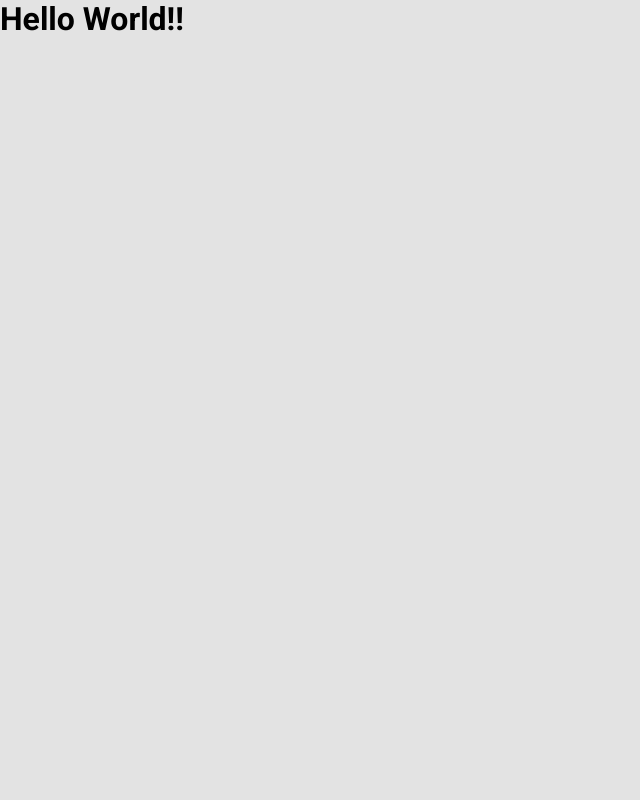
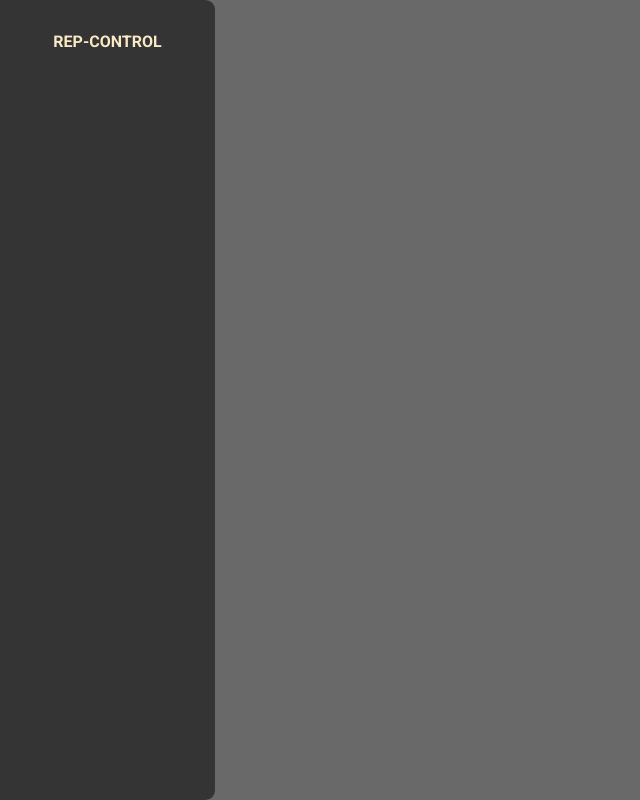
Before and after one commit to jp-freitas/rep-control, a React (Create React App) app: page / in a window 1280 px wide. Shown: the whole page, without its empty margins (0-640 px from the left). Built offline with nearby package versions, Linux system fonts and the light colour scheme.

Commit message:
Starting the layout development

```diff
--- a/src/App.tsx
+++ b/src/App.tsx
@@ -1,9 +1,10 @@
+import { Sidebar } from './components/Sidebar';
 import { GlobalStyle } from './styles/global';
 
 export function App() {
   return (
     <div className="App">
-      <h1>Hello World!!</h1>
+      <Sidebar />
       <GlobalStyle />
     </div>
   );
--- /dev/null
+++ b/src/components/Sidebar/index.tsx
@@ -0,0 +1,9 @@
+import { Container } from './styles';
+
+export function Sidebar() {
+  return (
+    <Container>
+      <p>REP-CONTROL</p>
+    </Container>
+  );
+}
--- /dev/null
+++ b/src/components/Sidebar/styles.ts
@@ -0,0 +1,15 @@
+import styled from 'styled-components';
+
+export const Container = styled.div`
+  max-width: 13.438rem;
+  min-height: 100vh;
+  background: #343434;
+  display: flex;
+  justify-content: center;
+  font-weight: 700;
+  border-radius: 0 0.6rem 0.6rem 0;
+
+  p {
+    margin: 2rem;
+  }
+`;
--- a/src/styles/global.ts
+++ b/src/styles/global.ts
@@ -2,7 +2,9 @@ import { createGlobalStyle } from 'styled-components';
 
 export const GlobalStyle = createGlobalStyle`
   :root {
-    --background: #e3e3e3;
+    --background: #696969;
+    --text: #f9eac3;
+    --background-sidebar: #343434;
   }
 
   * {
@@ -29,10 +31,12 @@ export const GlobalStyle = createGlobalStyle`
   body, input, textarea, button {
     font-family: 'Roboto', sans-serif;
     font-weight: 400;
+    color: var(--text);
   }
 
   h1, h2, h3, h4, h5, h6, strong {
     font-weight: 600;
+    color: var(--text);
   }
 
   button {
```
